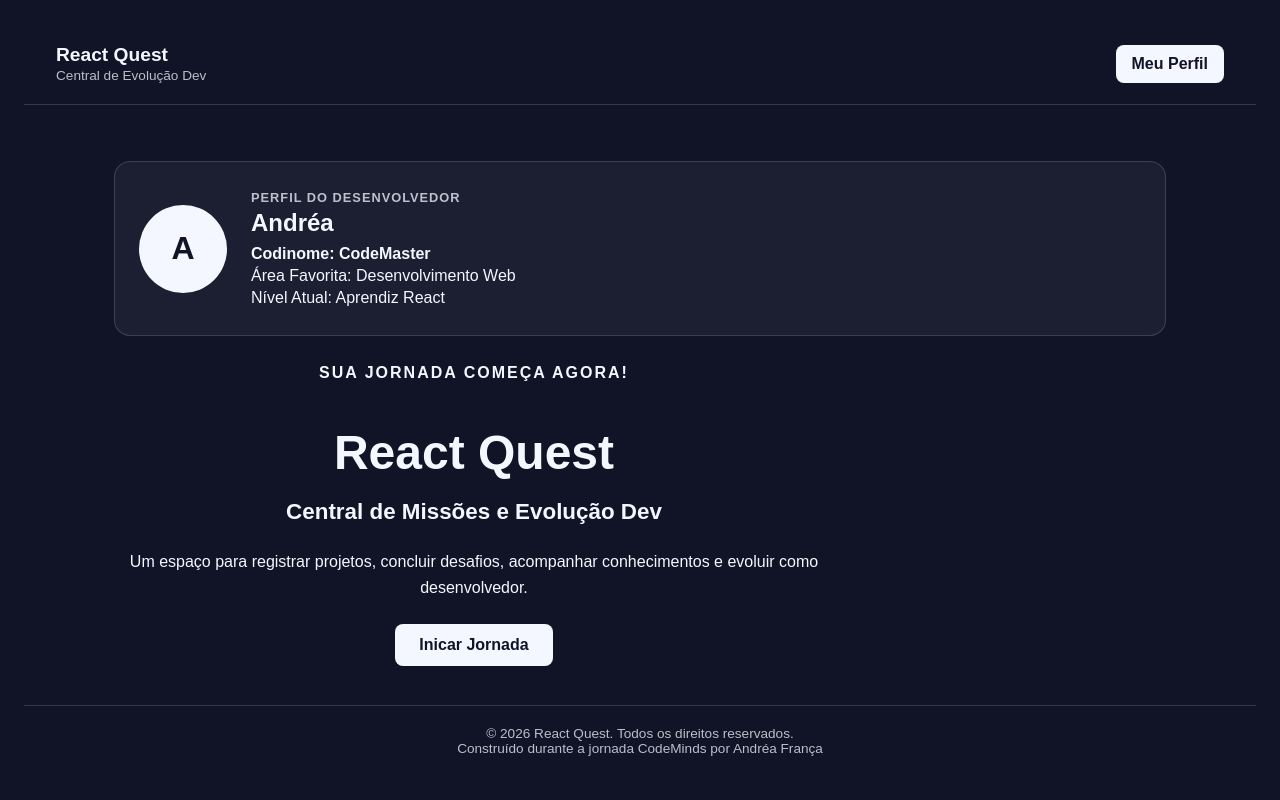
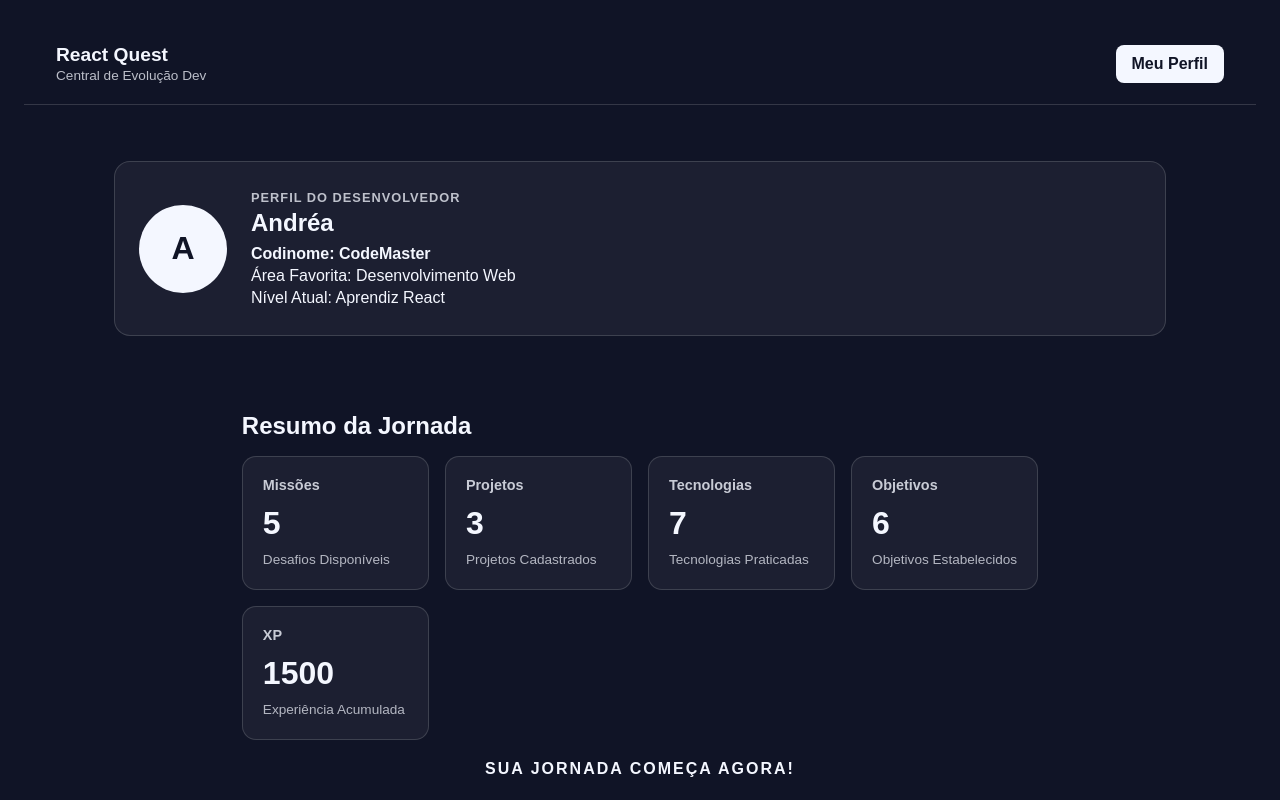
Before and after one commit to dejandrea/React-Quest, a React (Vite) app: page / in a window 1280 px wide. Shown: the top 800 px of the page. Built offline with nearby package versions, Linux system fonts and the light colour scheme.

Commit message:
feat: summary-card

```diff
--- a/src/App.css
+++ b/src/App.css
@@ -13,4 +13,38 @@
   flex:1;
   margin:0 auto;
   padding: 32px 24px;
+  display:flex;
+  flex-direction:column;
+  justify-content: center;
+  align-items: center;
 }
+
+.summary-section{
+  margin-top: 32px;
+}
+
+.summary-section h2{
+  margin-bottom: 16px;
+}
+
+.summary-grid{
+  display:grid;
+  grid-template-columns:repeat(4,1fr);
+  gap: 16px;
+}
+
+@media (max-width: 768px){
+  .summary-grid{
+    grid-template-columns:repeat(2,1fr);
+  }
+}
+
+@media (max-width: 480px){
+  .profile-card{
+    flex-direction:column;
+    align-items:flex-start;
+  }
+  .summary-grid{
+    grid-template-columns:1fr;
+  }
+}
--- a/src/App.jsx
+++ b/src/App.jsx
@@ -3,6 +3,40 @@
 import Welcome from './components/Welcome'
 import Footer from './components/Footer'
 import ProfileCard from './components/ProfileCard'
+import SummaryCard from './components/SummaryCard'
+
+const summaryData = [
+  {
+    id:1,
+    title: "Missões",
+    value: 5,
+    description: "Desafios Disponíveis"
+  },
+  {
+    id:2,
+    title: "Projetos",
+    value: 3,
+    description: "Projetos Cadastrados"
+  },
+  {
+    id:3,
+    title: "Tecnologias",
+    value: 7,
+    description: "Tecnologias Praticadas"
+  },
+  {
+    id:4,
+    title: "Objetivos",
+    value: 6,
+    description: "Objetivos Estabelecidos"
+  },
+  {
+    id:5,
+    title: "XP",
+    value: 1500,
+    description: "Experiência Acumulada"
+  }
+]
 
 function App(){
   return(
@@ -15,6 +49,21 @@
           favoriteArea="Desenvolvimento Web"
           level="Aprendiz React"
         />
+
+        <section className="summary-section">
+          <h2>Resumo da Jornada</h2>
+          <div className="summary-grid">
+            {summaryData.map((item) => (
+              <SummaryCard
+                key={item.id}
+                title={item.title}
+                value={item.value}
+                description={item.description}
+              />
+            ))}
+          </div>
+        </section>
+
         <Welcome />
       </div>
       <Footer />
--- a/src/components/ProfileCard.css
+++ b/src/components/ProfileCard.css
@@ -1,4 +1,5 @@
 .profile-card{
+    width:100%;
     display:flex;
     align-items:center;
     gap:24px;
--- /dev/null
+++ b/src/components/SummaryCard.css
@@ -0,0 +1,26 @@
+.summary-card{
+    padding:20px;
+    border: 1px solid rgba(255, 255, 255, 0.15);
+    border-radius:14px;
+    background:rgba(255, 255, 255, 0.05);
+}
+
+.summary-card__title{
+    margin: 0 0 12px;
+    font-size: 0.9rem;
+    font-weight: 700;
+    opacity: 0.8;
+}
+
+.summary-card__value{
+    display:block;
+    margin-bottom: 8px;
+    font-size: 2rem;
+}
+
+.summary-card__description{
+    margin: 0;
+    font-size: 0.85rem;
+    line-height: 1.4;
+    opacity: 0.7;
+}
--- /dev/null
+++ b/src/components/SummaryCard.jsx
@@ -0,0 +1,12 @@
+import './SummaryCard.css';
+function SummaryCard({ title, value, description }) {
+    return(
+        <article className="summary-card">
+            <p className='summary-card__title'>{title}</p>
+            <strong className='summary-card__value'>{value}</strong>
+            <p className='summary-card__description'>{description}</p>
+        </article>
+    )
+}
+
+export default SummaryCard;
```
